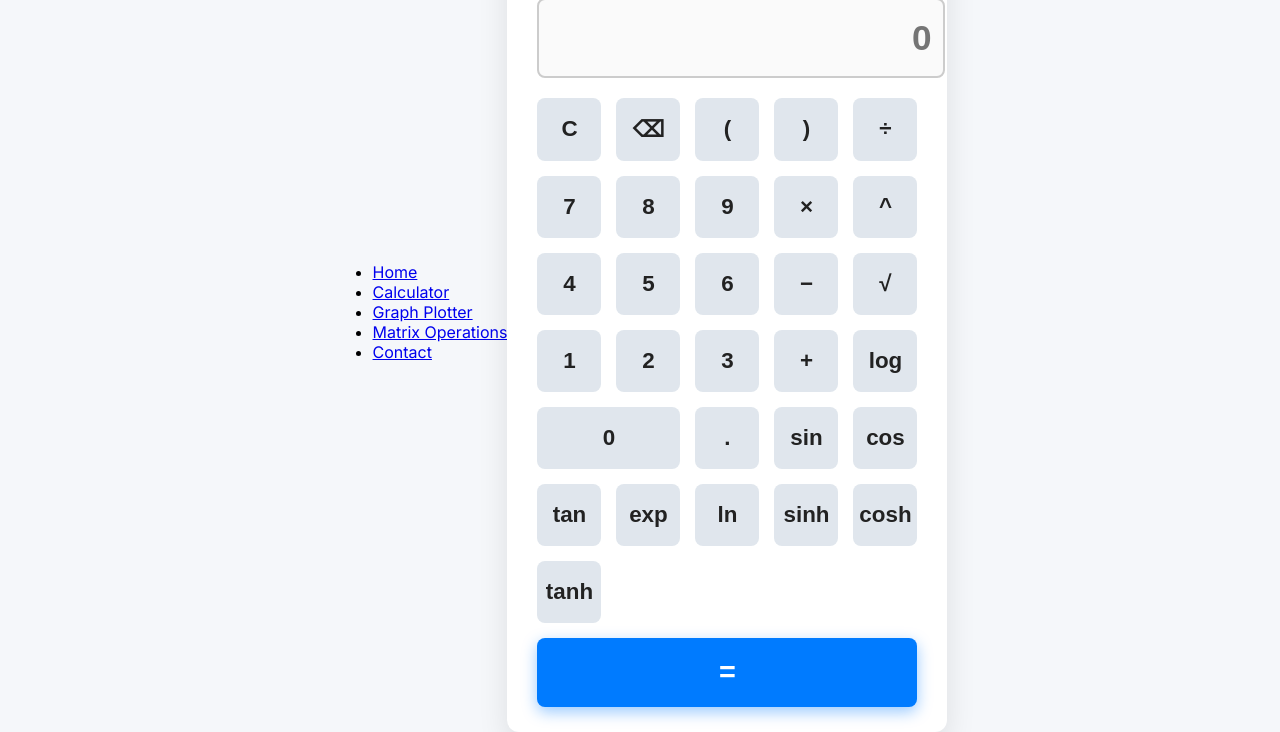
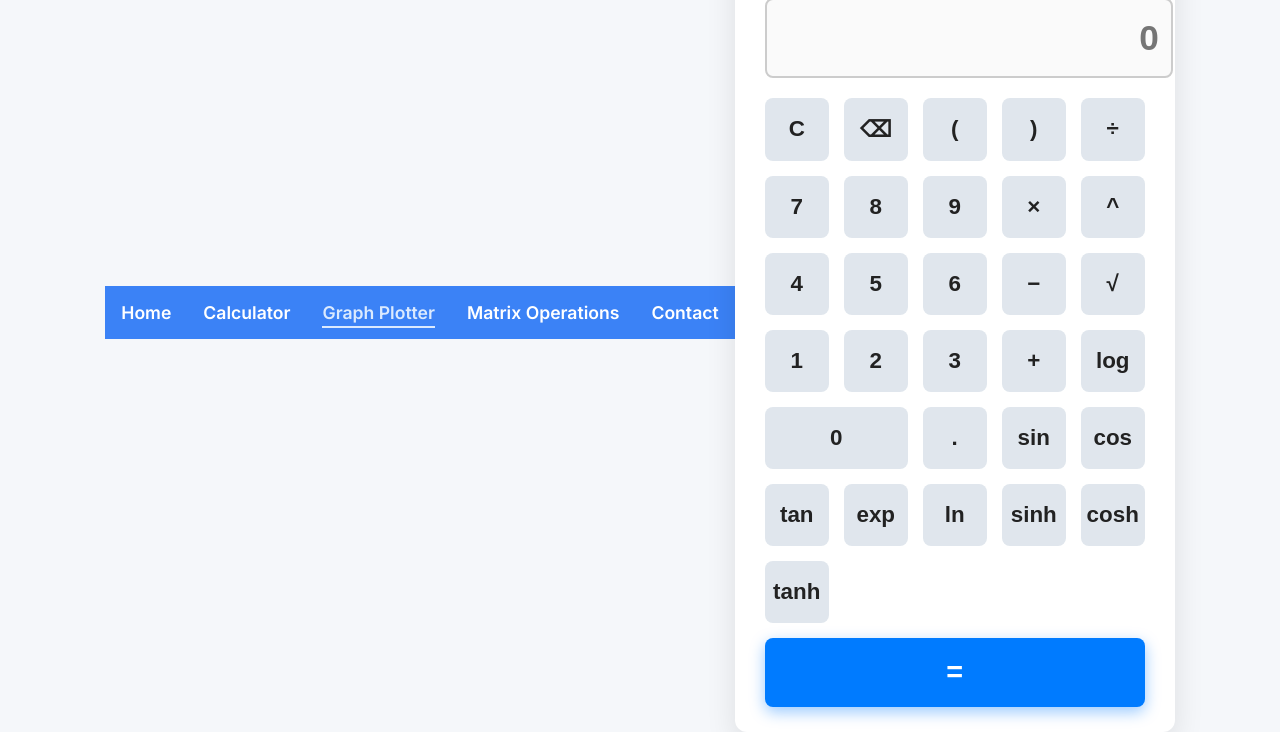
Before and after one commit to Shneh/paradigm-classes, a plain HTML site: page calculator.html in a window 1280 px wide. Shown: the part 88-820 px from the top of the page. Drawn offline with Linux system fonts and the light colour scheme.

```diff
--- a/css/calculator.css
+++ b/css/calculator.css
@@ -85,3 +85,39 @@ button.equals:hover {
 button.equals:active {
   background: #003f7f;
 }
+.top-nav ul li a:hover,
+.top-nav ul li a.active {
+  color: #dbeafe;
+  border-bottom: 2px solid #dbeafe;
+  padding-bottom: 0.2rem;
+}
+.container {
+  max-width: 800px;
+  margin: 2rem auto;
+  padding: 1rem;
+  font-family: 'Inter', sans-serif;
+  text-align: center;
+}
+
+.top-nav {
+  background-color: #3b82f6;
+  padding: 1rem;
+  text-align: center;
+}
+
+.top-nav ul {
+  list-style: none;
+  margin: 0;
+  padding: 0;
+  display: inline-flex;
+  gap: 2rem;
+}
+
+.top-nav ul li a {
+  color: white;
+  font-weight: 600;
+  text-decoration: none;
+  font-family: 'Inter', sans-serif;
+  font-size: 1.1rem;
+  transition: color 0.3s;
+}
```
Also changed, not shown: graph-plotter.html (+0 -1 lines), index.html (+9 -0 lines).
